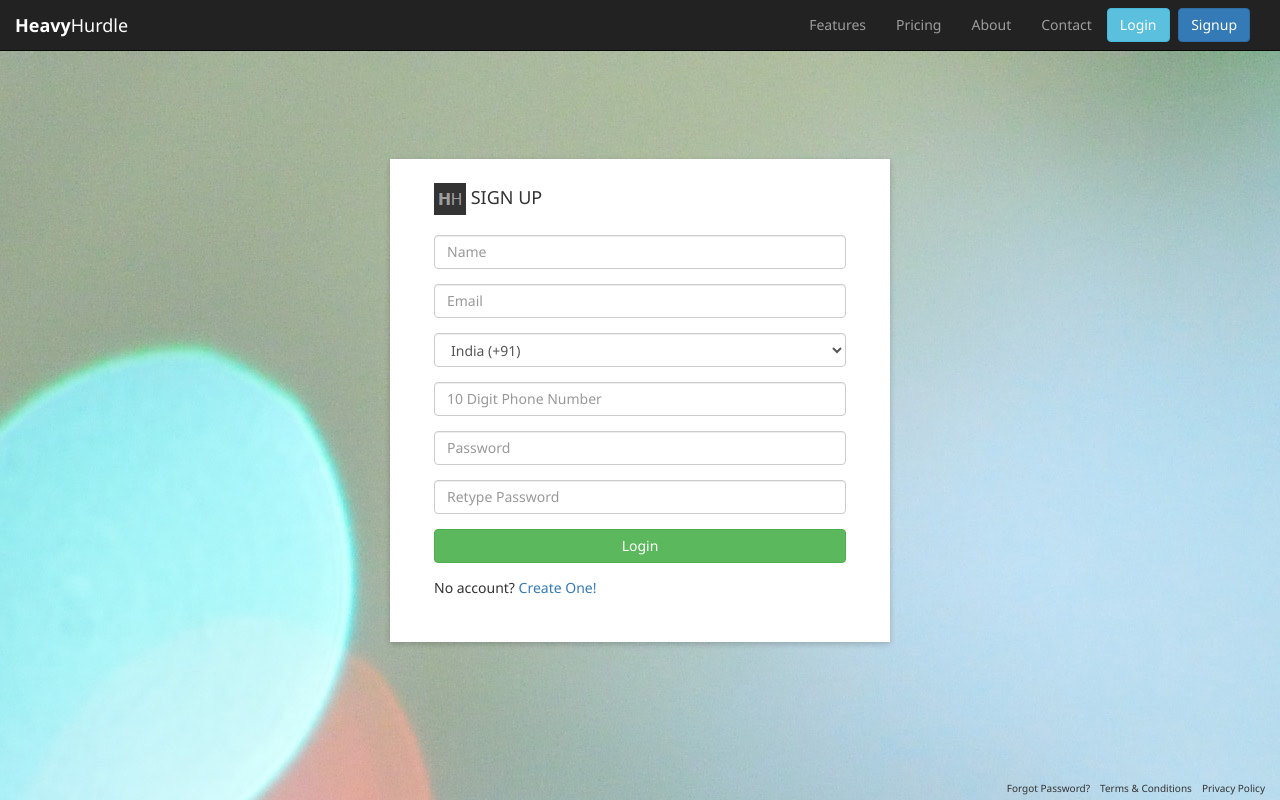
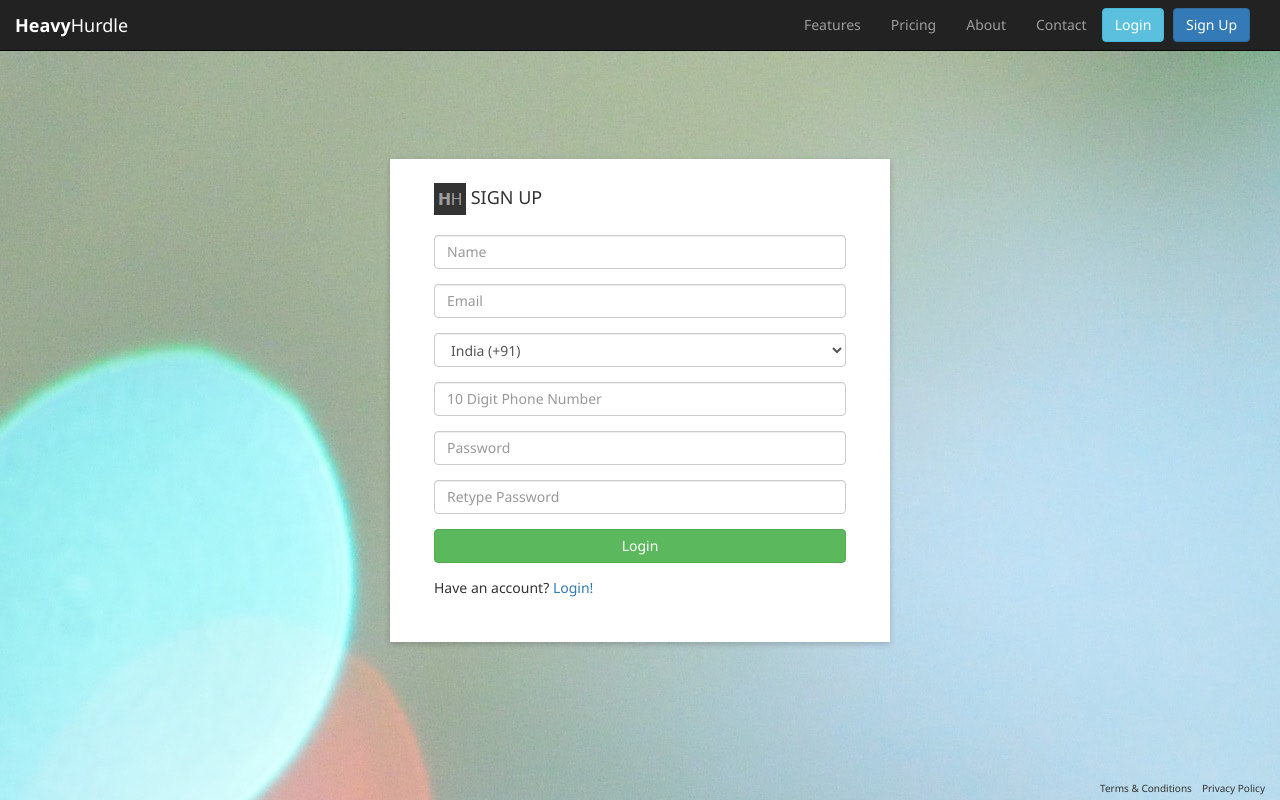
Before and after one commit to karanshah0206/HeavyHurdle, a plain HTML site: page signup.html in a window 1280 px wide. Drawn offline with nearby package versions, Linux system fonts and the light colour scheme.

Commit message:
Header Improv

```diff
--- a/signup.html
+++ b/signup.html
@@ -27,7 +27,7 @@
             <div id="dropbar" class="collapse navbar-collapse">
                 <div class="navbar-right">
                     <a class="btn btn-info navbar-btn" href="login.html" style="margin-right: 5px;">Login</a>
-                    <a class="btn btn-primary navbar-btn" href="signup.html" style="margin-right: 30px;">Signup</a>
+                    <a class="btn btn-primary navbar-btn" href="signup.html" style="margin-right: 30px;">Sign Up</a>
                 </div>
                 <ul class="nav navbar-nav navbar-right">
                     <li><a href="features.html">Features</a></li>
@@ -283,7 +283,7 @@
                     </div>
                 </form>
                 <p id="login_error" class="text-danger hidden">Hello</p>
-                No account? <a href="signup.html">Create One!</a><br>
+                Have an account? <a href="login.html">Login!</a><br>
             </div>
         </div>
     </div>
@@ -292,7 +292,6 @@
     <div id="footer" class="lower">
         <a href="privacy.html">Privacy Policy</a>
         <a href="terms.html">Terms & Conditions</a>
-        <a href="forgot.html">Forgot Password?</a>
     </div>
 </body>
 </html>
```
Also changed, not shown: index.html (+1 -1 lines), login.html (+1 -1 lines).
